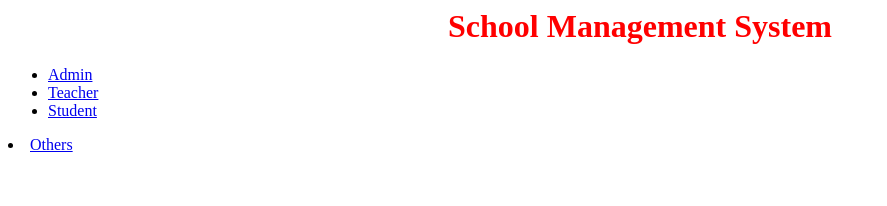
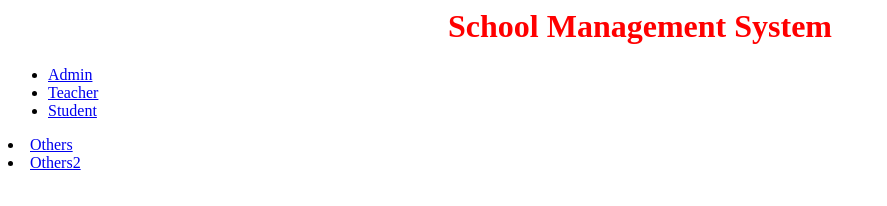
Before and after one commit to varahalu551/devoptest, a plain HTML site: page website/index.html in a window 1280 px wide. Shown: the whole page, without its empty margins (0-887 px from the left). Drawn offline with Linux system fonts and the light colour scheme.

Commit message:
Update index.html

```diff
--- a/website/index.html
+++ b/website/index.html
@@ -5,4 +5,5 @@
                            <li><a href="#">Teacher</a></li>
                            <li><a href="#">Student</a></li></ul></div>
                            <li><a href="#">Others</a></li>
+                          <li><a href="#">Others2</a></li>
     </html>
```
